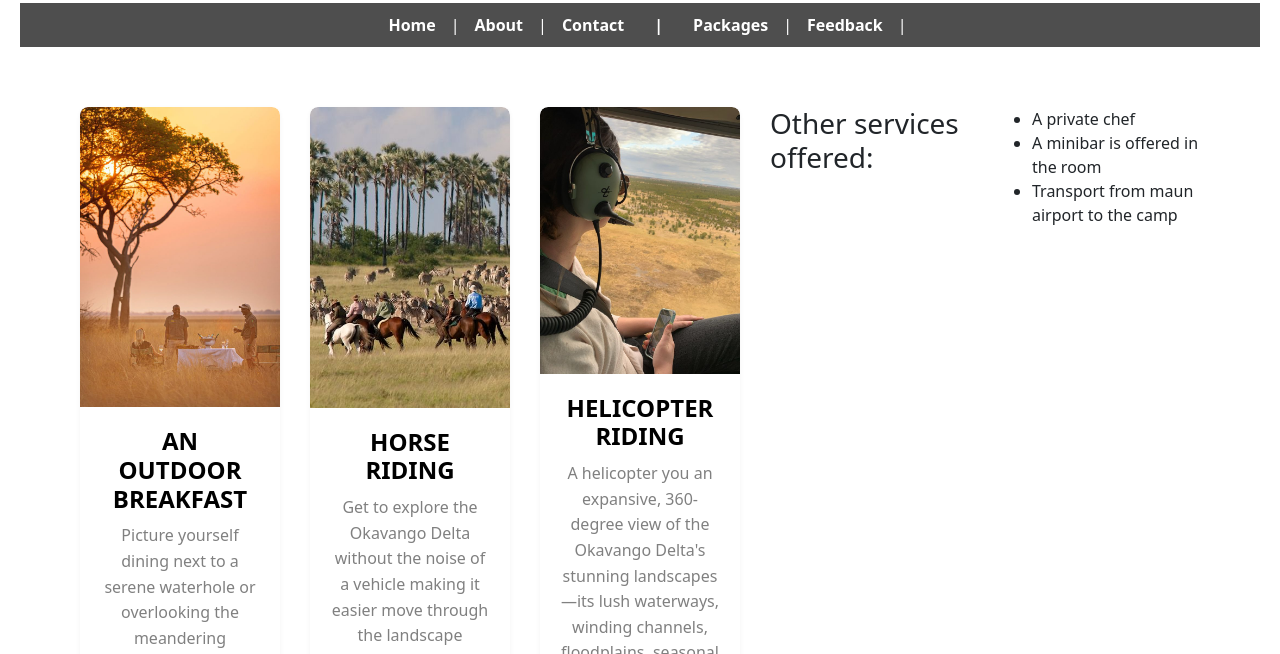
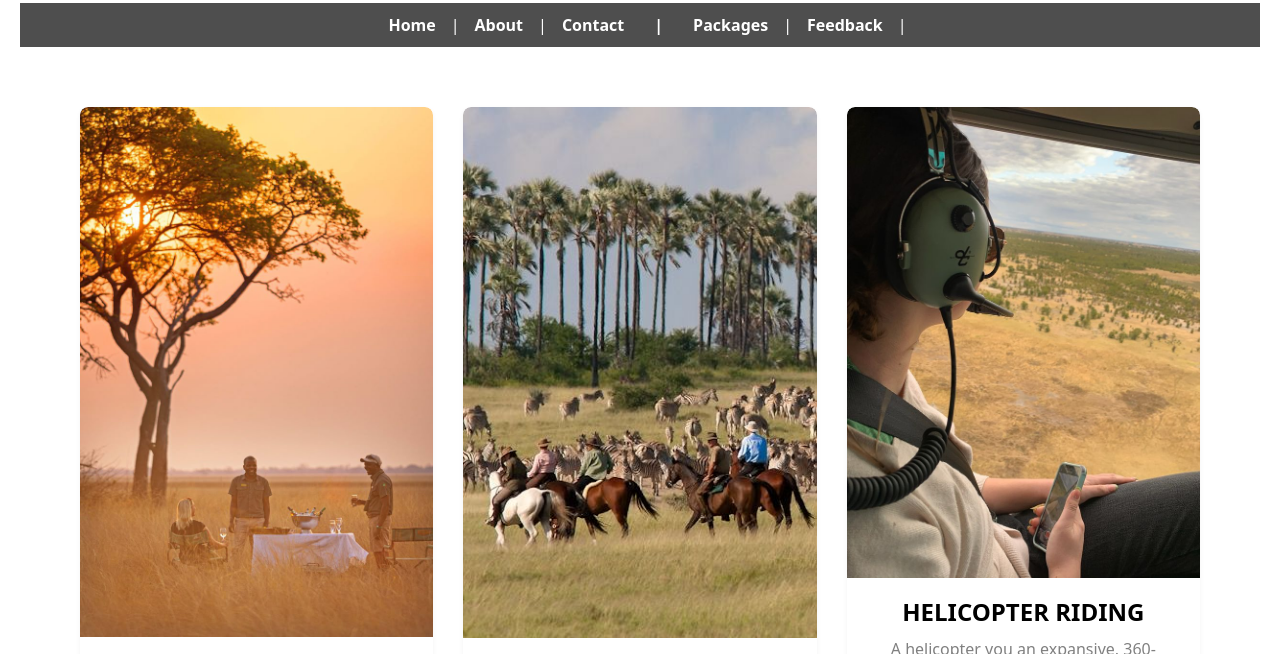
Before and after one commit to bida24-116/Vibra-Tours, a plain HTML site: page duba.html in a window 1280 px wide. Shown: the part 73-727 px from the top of the page. Drawn offline with nearby package versions, Linux system fonts and the light colour scheme; a script that the page names is missing.

Commit message:
Update style.css

```diff
--- a/style.css
+++ b/style.css
@@ -185,7 +185,7 @@ footer {
  }
 .lodge-features{
     display: grid;
-    grid-template-columns:  repeat(auto-fill, minmax(200px, 1fr));;
+    grid-template-columns:  repeat(auto-fill, minmax(300px, 1fr));;
     gap: 30px;
     padding: 40px;
     max-width: 1200px;
```
